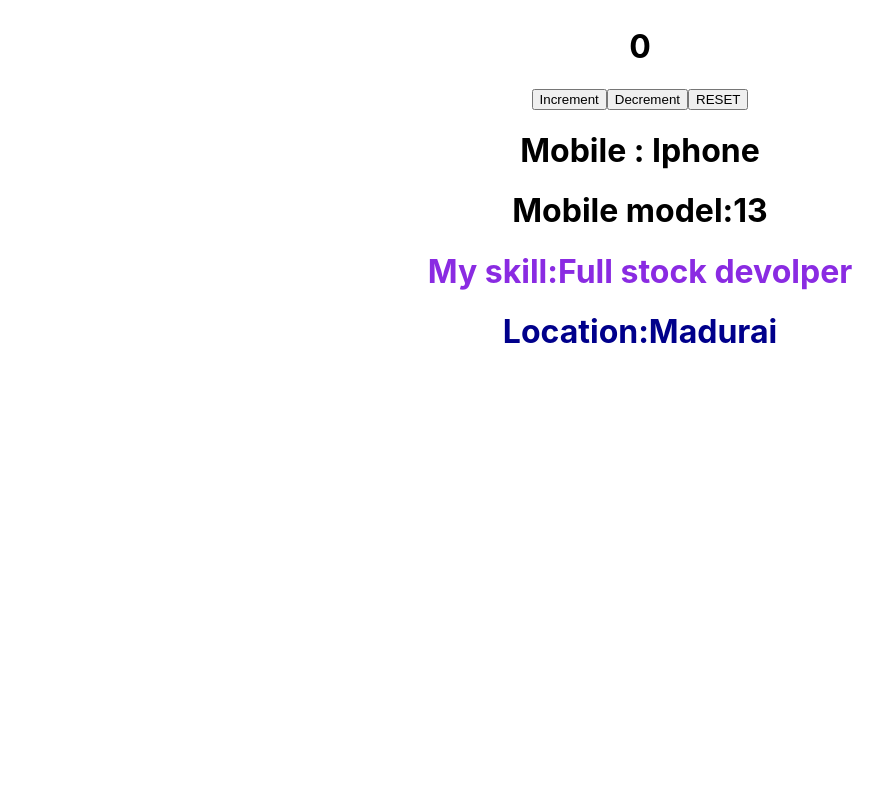
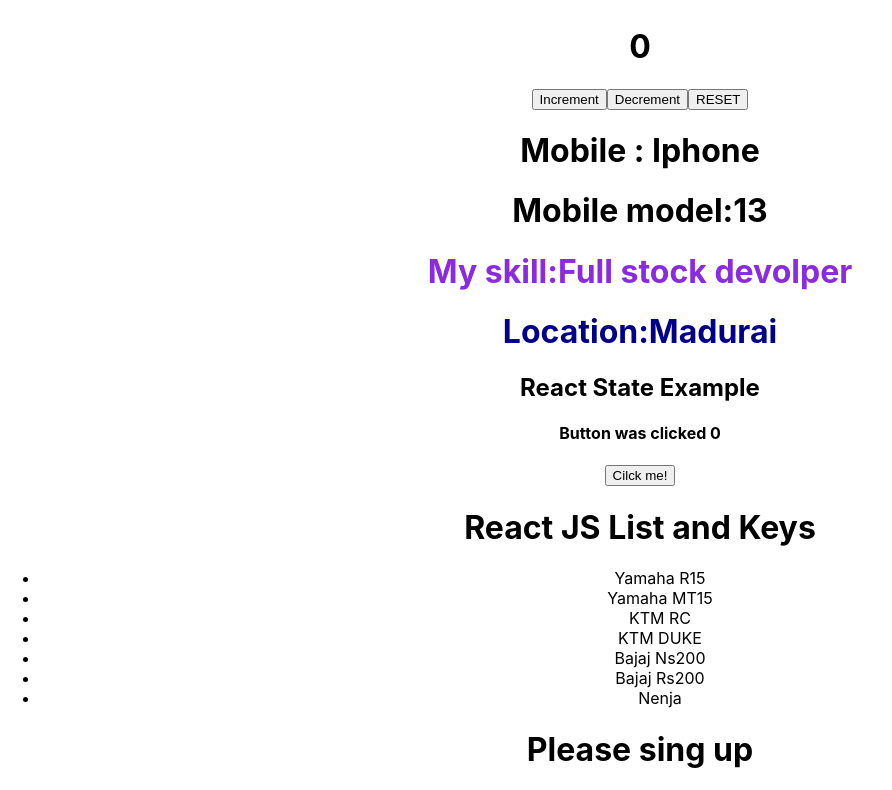
Before and after one commit to jeevanandham01/my-react-app, a React (Create React App) app: page / in a window 1280 px wide. Shown: the part 365-1155 px from the top of the page, without its empty margins (0-892 px from the left). Before the commit the page ends 800 px from the top, so only its background shows below. Built offline with nearby package versions, Linux system fonts and the light colour scheme.

Commit message:
change and add to new files

```diff
--- a/src/App.js
+++ b/src/App.js
@@ -7,6 +7,9 @@
 import Mohan from './component/Usestate2';
 import Counter from './component/Usereducer';
 import Phone from './component/Props';
+import Home from './component/Home';
+import List1 from './component/keys';
+import Greeting2 from './component/Greeting';
 
 
 function App() {
@@ -19,7 +22,9 @@
       <StyleElement/>
       <Counter/>
       <Phone name= " Iphone"  model ="13"/>
-
+      <Home/>
+      <List1/>
+  <Greeting2/>
     </div>
   );
 }
--- /dev/null
+++ b/src/component/Greeting.js
@@ -0,0 +1,15 @@
+import React from "react";
+import UserGreeting from "./UserGreeting";
+import GuestGreeting from "./Guestgreeting";
+
+function Greeting2(props) {
+    const isLoggedIn = props.isLoggedIn;
+    if (isLoggedIn) {
+      return <UserGreeting />;
+    }
+    return <GuestGreeting />;
+  }
+
+
+
+  export default Greeting2;
--- /dev/null
+++ b/src/component/Guestgreeting.js
@@ -0,0 +1,11 @@
+import React from "react";
+
+
+function GuestGreeting(props){
+
+    return<h1>Please sing up</h1>
+
+}
+
+
+export default GuestGreeting;
--- /dev/null
+++ b/src/component/Home.js
@@ -0,0 +1,28 @@
+import React from "react";
+
+class Home extends React.Component{
+    state = {
+        count:0
+    };
+
+    increaseCount = () =>{
+        this.setState({
+            count: this.state.count + 1
+        }, () => {
+            console.log (`count state update ${this.state.count}`);
+        })
+    };
+ render(){
+    return(
+        <div>
+            <h2>React State Example</h2>
+            <h4>Button was clicked  {this.state.count} </h4>
+            <button onClick ={this.increaseCount}>Cilck me!</button>
+        </div>
+    )
+ }
+
+
+}
+
+export default Home;
--- /dev/null
+++ b/src/component/UserGreeting.js
@@ -0,0 +1,9 @@
+import React from "react";
+
+
+function UserGreeting (props){
+
+    return<h1>Welcome back</h1>
+}
+
+export default UserGreeting;
--- /dev/null
+++ b/src/component/keys.js
@@ -0,0 +1,33 @@
+import React from 'react'
+
+function List1() {
+
+const Bikes = [
+{id:1,name:'Yamaha R15'},
+{id:2,name:'Yamaha MT15'},
+{id:3,name:'KTM RC'},
+{id:4,name:'KTM DUKE'},
+{id:5,name:'Bajaj Ns200'},
+{id:6,name:'Bajaj Rs200'},
+{id:7,name:'Nenja'}
+
+
+];
+
+  return (
+    <div>
+        <h1>React JS List and Keys</h1>
+        <ul>
+          {
+            Bikes.map(data =>(
+              <li key ={data.id} >{data.name}</li>
+            ))
+          }
+        </ul>
+
+    </div>
+
+  )
+}
+
+export default List1;
```
